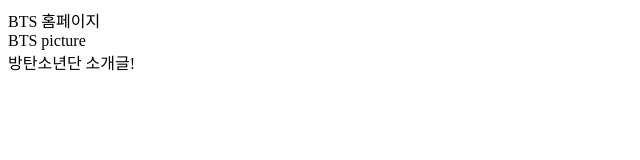
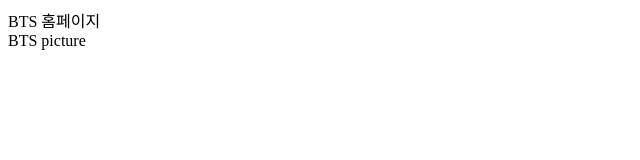
Before and after one commit to Ajou-lecture-2020-git-hyunho/my-git-project, a plain HTML site: page index.html in a window 1280 px wide. Shown: the whole page, without its empty margins (0-640 px from the left). Drawn offline with Linux system fonts and the light colour scheme.

Commit message:
Revert ",,,"
This reverts commit ca38e4e2cea20d843fd72492320c1dea96e4e72a.

```diff
--- a/index.html
+++ b/index.html
@@ -1,5 +1,4 @@
 <html>
 	<head>BTS 홈페이지</head>
 	<div>BTS picture</div>
-	<body>방탄소년단 소개글!</body>
 </html>
```
